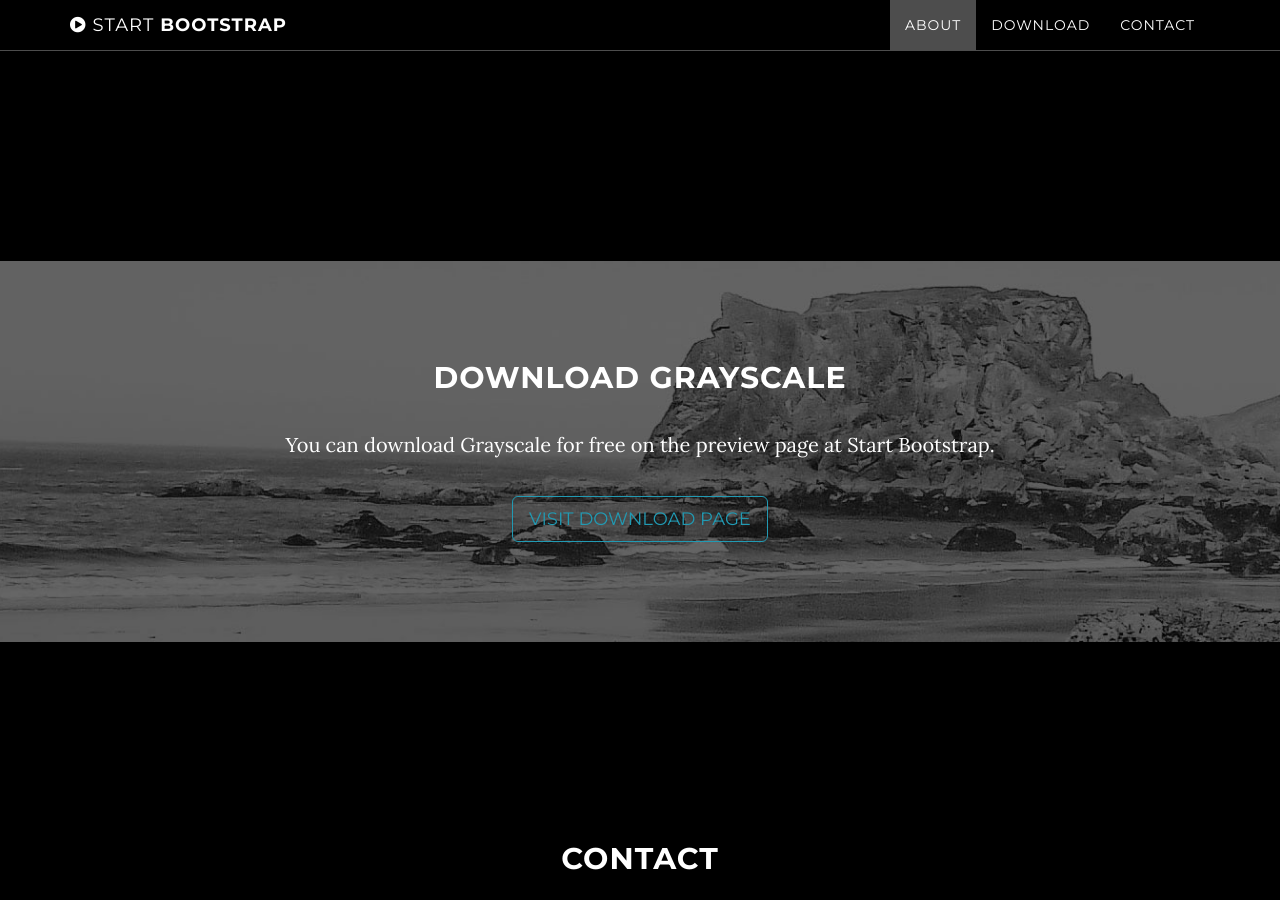
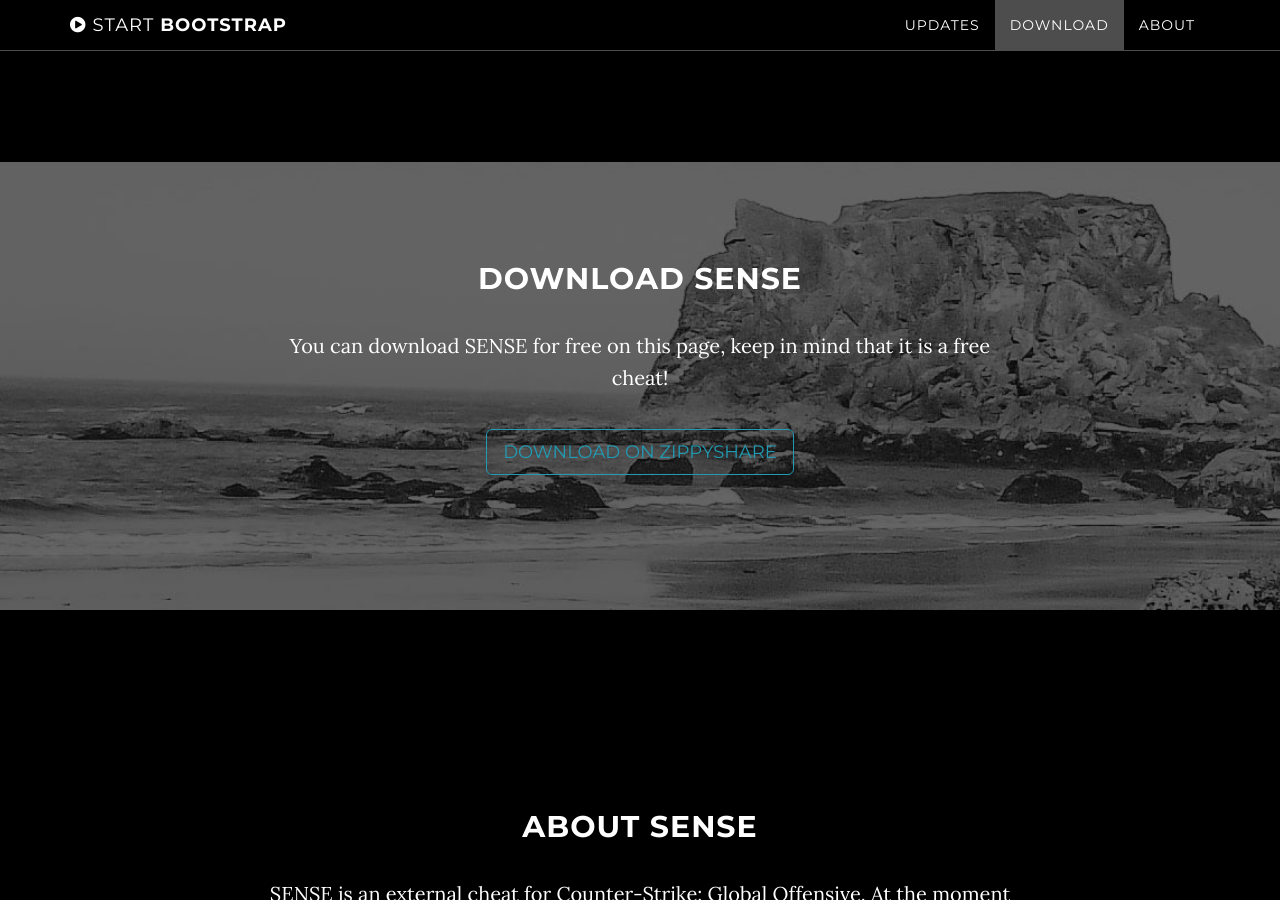
Before and after one commit to blueberryHase/blueberryHase.github.io, a Jekyll site: the page built from index.html, in a window 1280 px wide and 900 px high, scrolled down 1273 px. Built offline with Jekyll 4.4.1, drawn with Linux system fonts in a browser that asks for light colours; some of the changed text lies outside the part shown.

Commit message:
Updated site

```diff
--- a/_includes/about.html
+++ b/_includes/about.html
@@ -1,10 +1,9 @@
     <!-- About Section -->
-    <section id="about" class="container content-section text-center">
+    <section id="updates" class="container content-section text-center">
         <div class="row">
             <div class="col-lg-8 col-lg-offset-2">
-                <h2>About SENSE</h2>
-                <p>SENSE is an external cheat for Counter-Strike: Global Offensive. At the moment I am testing all features and the cheat will be released soon.<p>
-                <p>You can click on 'updates' to see the latest changes made to it.</p>
+                <h2>SENSE updates</h2>
+                <p>No updates at the moment.<p>
             </div>
         </div>
     </section>
--- a/_includes/contact.html
+++ b/_includes/contact.html
@@ -1,18 +1,11 @@
     <!-- Contact Section -->
-    <section id="contact" class="container content-section text-center">
+      <!-- About Section -->
+    <section id="about" class="container content-section text-center">
         <div class="row">
             <div class="col-lg-8 col-lg-offset-2">
-                <h2>Contact</h2>
-                <p>Dolor reprehenderit repellendus, optio labore odio at tempore debitis nisi. Quasi debitis tenetur eaque molestias non porro odio sapiente.</p>
-                <p><a href="mailto:{{ site.email }}">{{ site.email }}</a>
-                </p>
-                <ul class="list-inline banner-social-buttons">
-                    {% for network in site.social %}
-                    <li>
-                        <a href="{{ network.url }}" class="btn btn-default btn-lg"><i class="fa fa-{{ network.title }} fa-fw"></i> <span class="network-name">{{ network.title }}</span></a>
-                    </li>
-                    {% endfor %}
-                </ul>
+                <h2>About SENSE</h2>
+                <p>SENSE is an external cheat for Counter-Strike: Global Offensive. At the moment I am testing all features and the cheat will be released soon.<p>
+                <p>You can click on 'updates' to see the latest changes made to it.</p>
             </div>
         </div>
     </section>
--- a/_includes/download.html
+++ b/_includes/download.html
@@ -3,9 +3,9 @@
         <div class="download-section">
             <div class="container">
                 <div class="col-lg-8 col-lg-offset-2">
-                    <h2>Download Grayscale</h2>
-                    <p>You can download Grayscale for free on the preview page at Start Bootstrap.</p>
-                    <a href="http://startbootstrap.com/template-overviews/grayscale/" class="btn btn-default btn-lg">Visit Download Page</a>
+                    <h2>Download SENSE</h2>
+                    <p>You can download SENSE for free on this page, keep in mind that it is a free cheat!<p>
+                    <a href="http://google.com" class="btn btn-default btn-lg">Download on Zippyshare</a>
                 </div>
             </div>
         </div>
--- a/_includes/js.html
+++ b/_includes/js.html
@@ -7,8 +7,5 @@
     <!-- Plugin JavaScript -->
     <script src="{{ "/js/jquery.easing.min.js" | prepend: site.baseurl }}"></script>
 
-    <!-- Google Maps API Key - Use your own API key to enable the map feature. More information on the Google Maps API can be found at https://developers.google.com/maps/ -->
-    <script type="text/javascript" src="https://maps.googleapis.com/maps/api/js?key=AIzaSyCRngKslUGJTlibkQ3FkfTxj3Xss1UlZDA&sensor=false"></script>
-
     <!-- Custom Theme JavaScript -->
     <script src="{{ "/js/grayscale.js" | prepend: site.baseurl }}"></script>
--- a/_includes/map.html
+++ /dev/null
@@ -1,2 +0,0 @@
-    <!-- Map Section -->
-    <div id="map"></div>
--- a/_includes/nav.html
+++ b/_includes/nav.html
@@ -18,13 +18,13 @@
                         <a href="#page-top"></a>
                     </li>
                     <li>
-                        <a class="page-scroll" href="#about">About</a>
+                        <a class="page-scroll" href="#about">Updates</a>
                     </li>
                     <li>
                         <a class="page-scroll" href="#download">Download</a>
                     </li>
                     <li>
-                        <a class="page-scroll" href="#contact">Contact</a>
+                        <a class="page-scroll" href="#contact">About</a>
                     </li>
                 </ul>
             </div>
```
